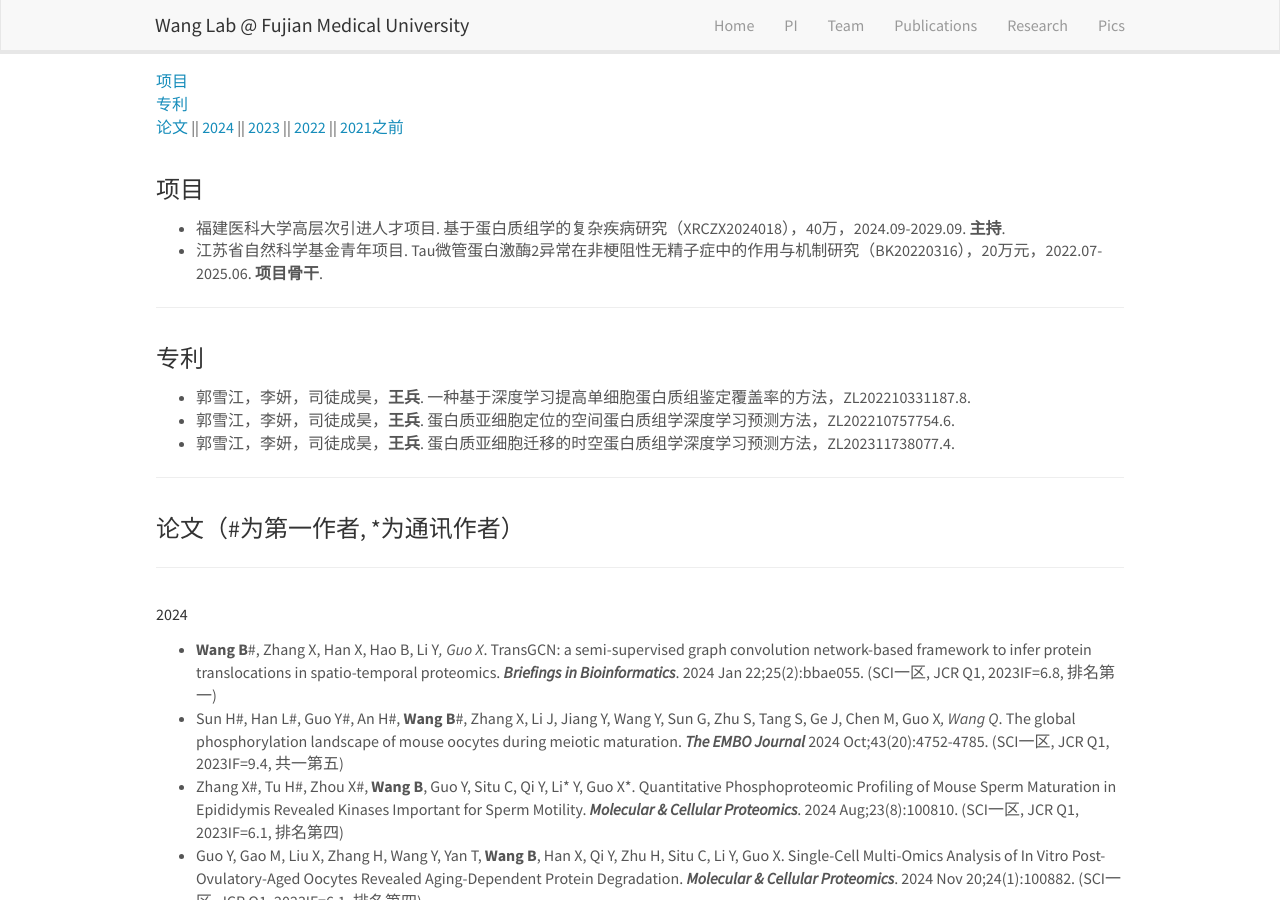
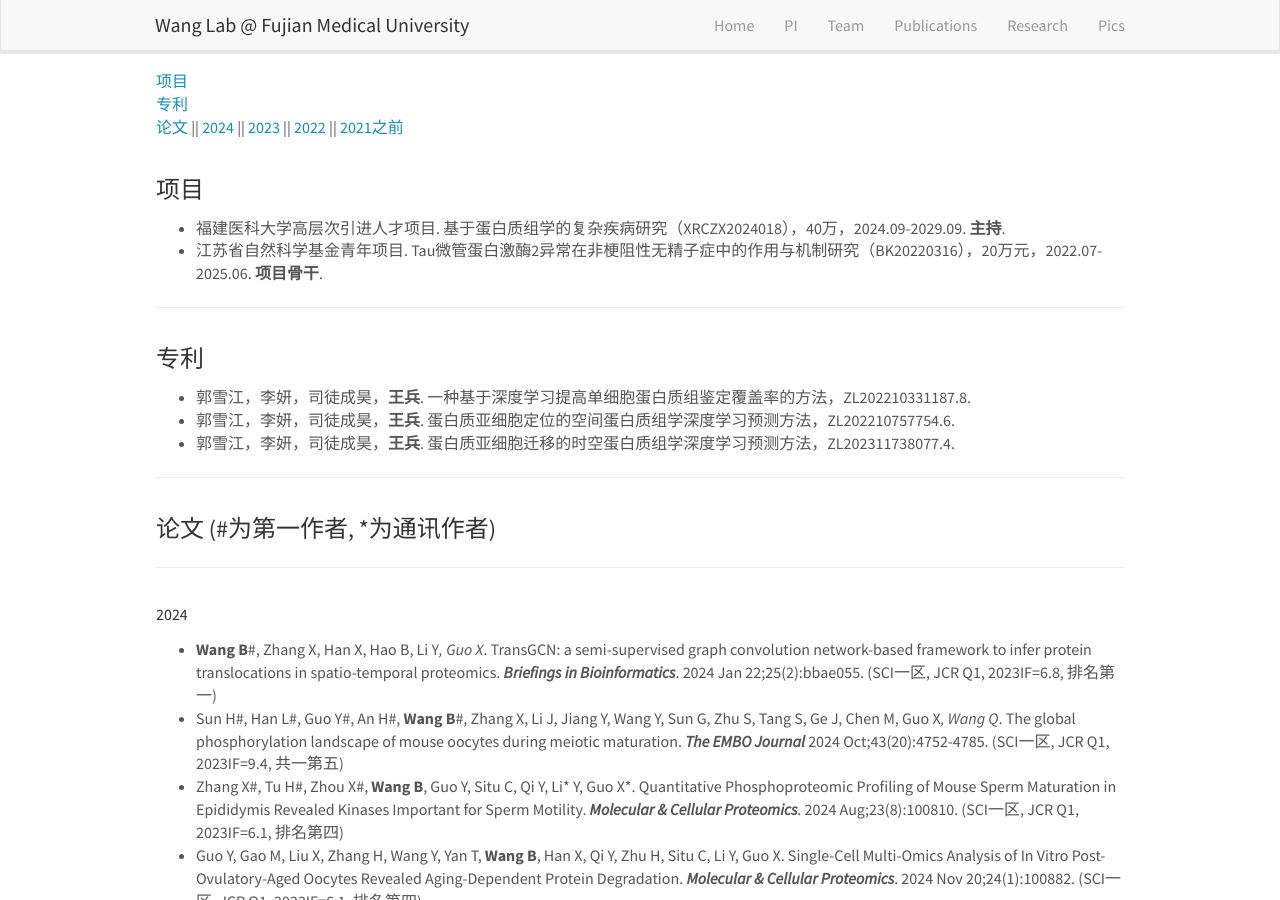
Before and after one commit to wangbing587/wangbing587.github.io, a Jekyll site: the page built from _pages/publications.md, in a window 1280 px wide and 900 px high. Built offline with Jekyll 4.4.1, drawn with Linux system fonts in a browser that asks for light colours.

Commit message:
Update publications.md

```diff
--- a/_pages/publications.md
+++ b/_pages/publications.md
@@ -7,7 +7,7 @@
 ---
 [项目](#项目)
 [专利](#发明)
-[论文](#论文（#为第一作者, *为通讯作者）)  || [2024](#2024)  || [2023](#2023)  ||  [2022](#2022)  ||  [2021之前](#2021之前)
+[论文](#论文 (#为第一作者, *为通讯作者))  || [2024](#2024)  || [2023](#2023)  ||  [2022](#2022)  ||  [2021之前](#2021之前)
 
 # <font size="5">项目</font>
 - 福建医科大学高层次引进人才项目. 基于蛋白质组学的复杂疾病研究（XRCZX2024018），40万，2024.09-2029.09. **主持**.
@@ -20,7 +20,7 @@
 - 郭雪江，李妍，司徒成昊，**王兵**. 蛋白质亚细胞迁移的时空蛋白质组学深度学习预测方法，ZL202311738077.4.
 <hr />
 
-# <font size="5">论文（#为第一作者, *为通讯作者）</font>
+# <font size="5">论文 (#为第一作者, *为通讯作者)</font>
 <hr />
 
 ## <font size="3">2024</font>
```
